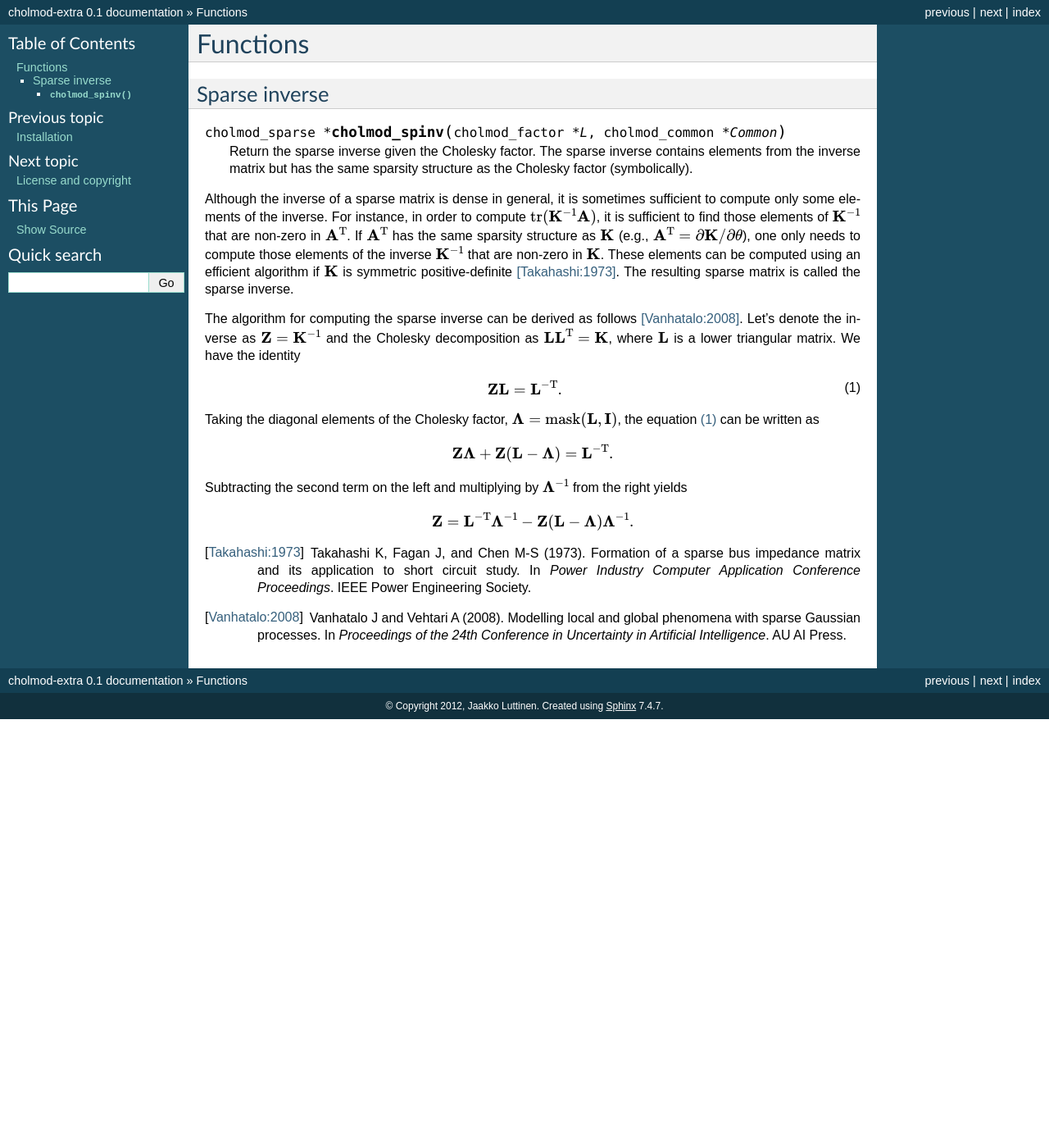
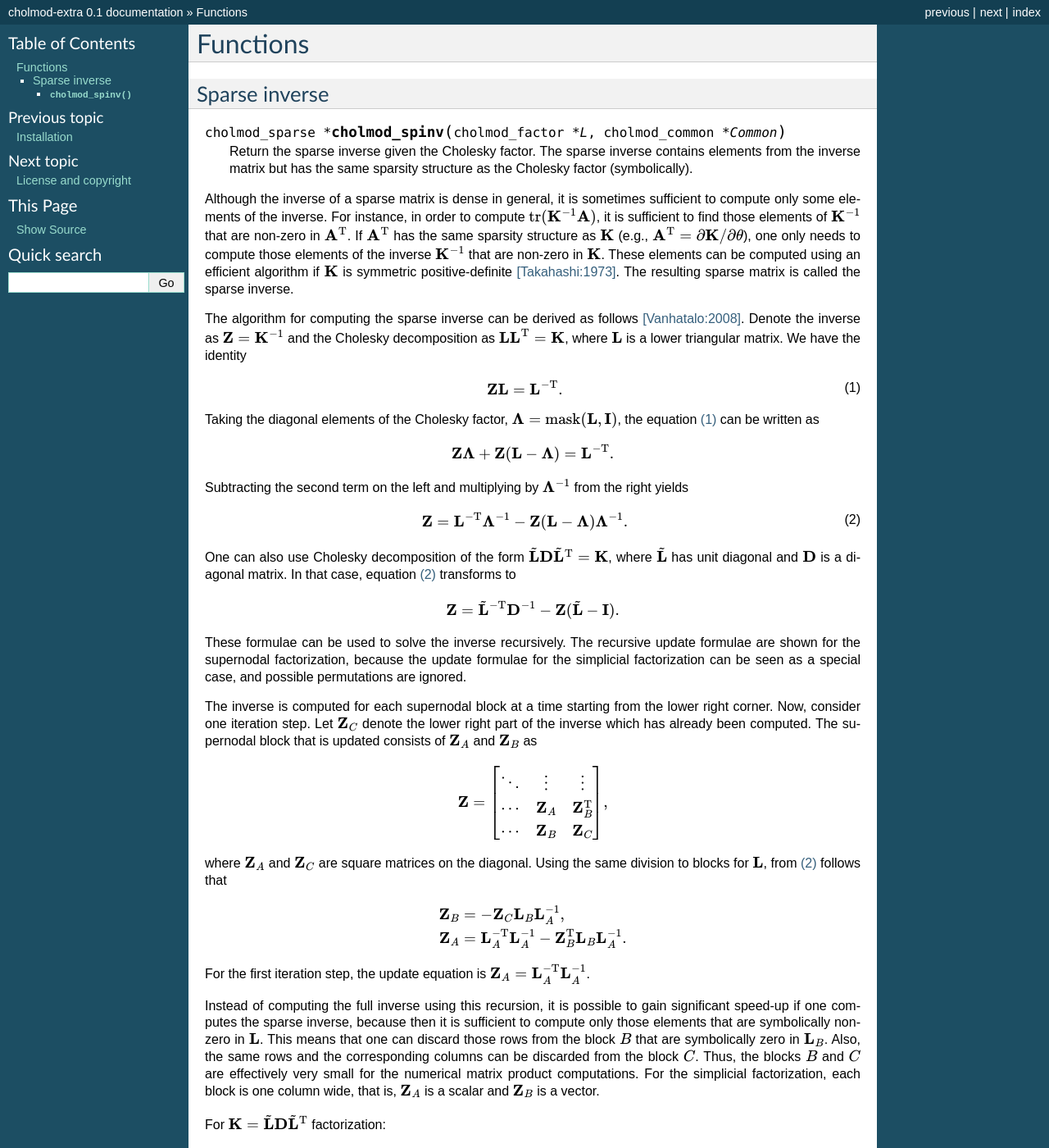
Before and after one commit to jluttine/cholmod-extra, a Sphinx documentation site: the page built from Docs/source/functions.rst, in a window 1280 px wide and 1400 px high. Shown: the whole window at 82% size. Built offline with Sphinx 7.4.7, drawn with Linux system fonts in a browser that asks for light colours; pages that are not in the unit, such as notebooks, are missing from menus.

Commit message:
Added the update equations of the sparse inverse for the LL factorization in the documentation.

```diff
--- a/Docs/source/functions.rst
+++ b/Docs/source/functions.rst
@@ -48,11 +48,75 @@ Subtracting the second term on the left and multiplying by
 :math:`\mathbf{\Lambda}^{-1}` from the right yields
 
 .. math::
+   :label: recursion
 
    \mathbf{Z} = \mathbf{L}^{-\mathrm{T}} \mathbf{\Lambda}^{-1} -
    \mathbf{Z} (\mathbf{L} - \mathbf{\Lambda}) \mathbf{\Lambda}^{-1}.
 
+One can also use Cholesky decomposition of the form
+:math:`\tilde{\mathbf{L}} \mathbf{D} \tilde{\mathbf{L}}^{\mathrm{T}} =
+\mathbf{K}`, where :math:`\tilde{\mathbf{L}}` has unit diagonal and
+:math:`\mathbf{D}` is a diagonal matrix.  In that case, equation
+:eq:`recursion` transforms to
 
+.. math::
+
+   \mathbf{Z} = \tilde{\mathbf{L}}^{-\mathrm{T}} \mathbf{D}^{-1} -
+   \mathbf{Z} (\tilde{\mathbf{L}} - \mathbf{I}).
+
+These formulae can be used to solve the inverse recursively.  The
+recursive update formulae are shown for the supernodal factorization,
+because the update formulae for the simplicial factorization can be
+seen as a special case, and possible permutations are ignored.
+
+
+The inverse is computed for each supernodal block at a time starting
+from the lower right corner. Now, consider one iteration step.  Let
+:math:`\mathbf{Z}_C` denote the lower right part of the inverse which
+has already been computed.  The supernodal block that is updated
+consists of :math:`\mathbf{Z}_A` and :math:`\mathbf{Z}_B` as
+
+.. math::
+
+   \mathbf{Z} =
+   \left[ \begin{matrix}
+     \ddots & \vdots       & \vdots \\
+     \cdots & \mathbf{Z}_A & \mathbf{Z}^{\mathrm{T}}_B \\
+     \cdots & \mathbf{Z}_B & \mathbf{Z}_C
+   \end{matrix} \right],
+
+where :math:`\mathbf{Z}_A` and :math:`\mathbf{Z}_C` are square
+matrices on the diagonal.  Using the same division to blocks for
+:math:`\mathbf{L}`, from :eq:`recursion` follows that
+
+.. math::
+
+   \mathbf{Z}_B &= - \mathbf{Z}_C \mathbf{L}_B \mathbf{L}^{-1}_A,
+   \\
+   \mathbf{Z}_A &= \mathbf{L}^{-\mathrm{T}}_{A} \mathbf{L}^{-1}_A -
+   \mathbf{Z}^{\mathrm{T}}_B \mathbf{L}_B \mathbf{L}^{-1}_A.
+
+For the first iteration step, the update equation is
+:math:`\mathbf{Z}_A = \mathbf{L}^{-\mathrm{T}}_{A} \mathbf{L}^{-1}_A`.
+
+Instead of computing the full inverse using this recursion, it is
+possible to gain significant speed-up if one computes the sparse
+inverse, because then it is sufficient to compute only those elements
+that are symbolically non-zero in :math:`\mathbf{L}`.  This means that
+one can discard those rows from the block :math:`B` that are
+symbolically zero in :math:`\mathbf{L}_B`.  Also, the same rows and
+the corresponding columns can be discarded from the block :math:`C`.
+Thus, the blocks :math:`B` and :math:`C` are effectively very small
+for the numerical matrix product computations.  For the simplicial
+factorization, each block is one column wide, that is,
+:math:`\mathbf{Z}_A` is a scalar and :math:`\mathbf{Z}_B` is a vector.
+
+For :math:`\mathbf{K} = \tilde{\mathbf{L}} \mathbf{D}
+\tilde{\mathbf{L}}^{\mathrm{T}}` factorization:
+
+.. math::
+
+   ?
 
 .. [Takahashi:1973] Takahashi K, Fagan J, and Chen M-S
                     (1973). Formation of a sparse bus impedance matrix
```
Also changed, not shown: other parts of Docs/source/functions.rst (+1 -1 lines).
